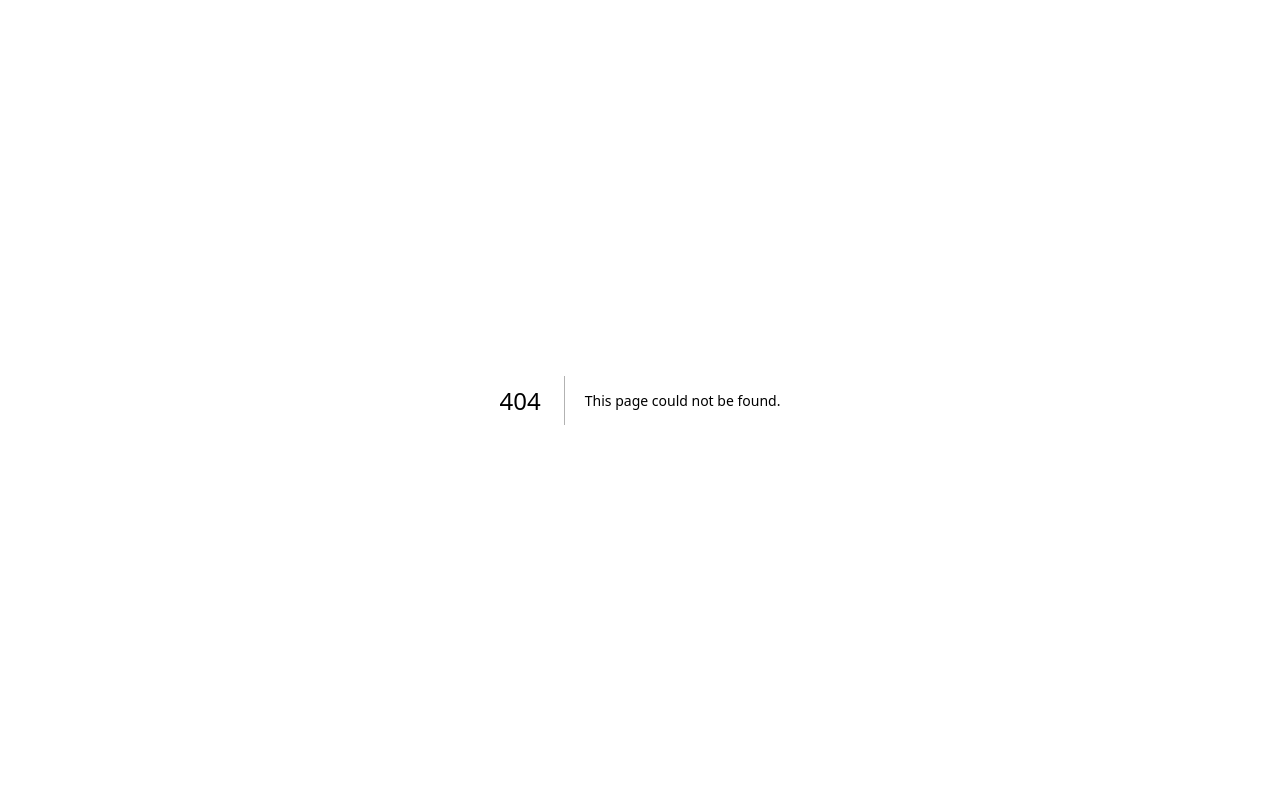
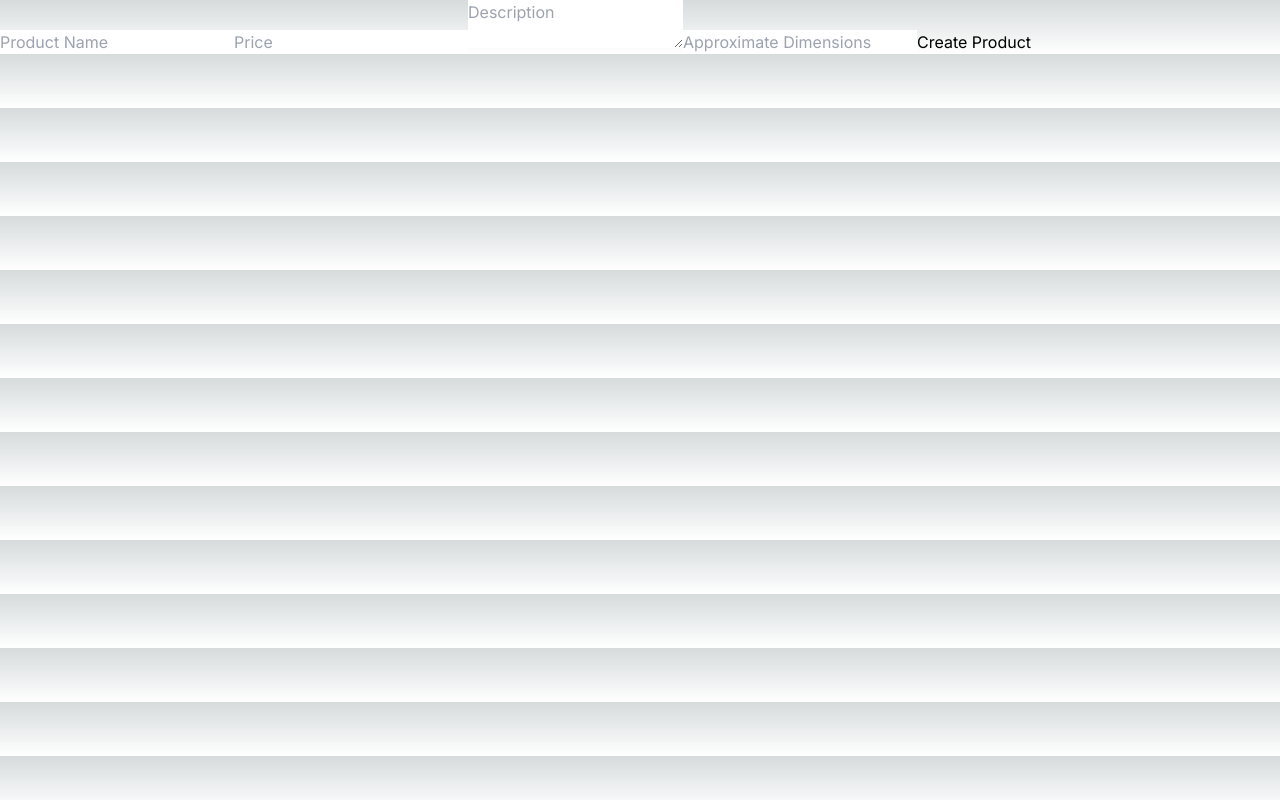
Before and after one commit to Manuel-IA/meru-fronted, a Next.js app: page /products/new in a window 1280 px wide. Before the commit this address had no page. Built offline with nearby package versions, Linux system fonts and the light colour scheme.

Commit message:
Create basic CRUD actions pages for products

```diff
--- /dev/null
+++ b/app/products/[id]/edit/page.js
@@ -0,0 +1,48 @@
+"use client";
+
+import { useState, useEffect } from 'react';
+import { useRouter } from 'next/navigation';
+import api from '../../../../lib/api';
+
+export default function EditProduct({ params }) {
+  const [name, setName] = useState('');
+  const router = useRouter();
+  const { id } = params;
+
+  useEffect(() => {
+    const fetchProduct = async () => {
+      if (id) {
+        try {
+          const response = await api.get(`/products/${id}`);
+          setName(response.data.name);
+        } catch (error) {
+          console.error('Failed to fetch product:', error);
+        }
+      }
+    };
+
+    fetchProduct();
+  }, [id]);
+
+  const updateProduct = async (e) => {
+    e.preventDefault();
+    try {
+      await api.put(`/products/${id}`, { product: { name } });
+      router.push('/products');
+    } catch (error) {
+      console.error('Failed to update product:', error);
+    }
+  };
+
+  return (
+    <form onSubmit={updateProduct}>
+      <input
+        type="text"
+        placeholder="Product Name"
+        value={name}
+        onChange={(e) => setName(e.target.value)}
+      />
+      <button type="submit">Update Product</button>
+    </form>
+  );
+}
--- /dev/null
+++ b/app/products/[id]/page.js
@@ -0,0 +1,33 @@
+"use client";
+
+import { useState, useEffect } from 'react';
+import api from '../../../lib/api';
+
+export default function ProductDetails({ params }) {
+  const [product, setProduct] = useState(null);
+  const { id } = params;
+
+  useEffect(() => {
+    const fetchProduct = async () => {
+      try {
+        const response = await api.get(`/products/${id}`);
+        setProduct(response.data);
+      } catch (error) {
+        console.error('Failed to fetch product:', error);
+      }
+    };
+
+    fetchProduct();
+  }, [id]);
+
+  if (!product) {
+    return <div>Loading...</div>;
+  }
+
+  return (
+    <div>
+      <h1>{product.name}</h1>
+      {}
+    </div>
+  );
+}
--- /dev/null
+++ b/app/products/new/page.js
@@ -0,0 +1,59 @@
+"use client";
+
+import { useState } from 'react';
+import { useRouter } from 'next/navigation';
+import api from '../../../lib/api';
+
+export default function NewProduct() {
+  const [name, setName] = useState('');
+  const [price, setPrice] = useState('');
+  const [description, setDescription] = useState('');
+  const [dimensions, setDimensions] = useState('');
+  const router = useRouter();
+
+  const createProduct = async (e) => {
+    e.preventDefault();
+    try {
+      await api.post('/products', {
+        product: {
+          name,
+          price,
+          description,
+          approximate_dimensions: dimensions,
+        },
+      });
+      router.push('/products');
+    } catch (error) {
+      console.error('Failed to create product:', error);
+    }
+  };
+
+  return (
+    <form onSubmit={createProduct}>
+      <input
+        type="text"
+        placeholder="Product Name"
+        value={name}
+        onChange={(e) => setName(e.target.value)}
+      />
+      <input
+        type="text"
+        placeholder="Price"
+        value={price}
+        onChange={(e) => setPrice(e.target.value)}
+      />
+      <textarea
+        placeholder="Description"
+        value={description}
+        onChange={(e) => setDescription(e.target.value)}
+      />
+      <input
+        type="text"
+        placeholder="Approximate Dimensions"
+        value={dimensions}
+        onChange={(e) => setDimensions(e.target.value)}
+      />
+      <button type="submit">Create Product</button>
+    </form>
+  );
+}
--- /dev/null
+++ b/app/products/page.js
@@ -0,0 +1,54 @@
+"use client";
+
+import { useState, useEffect } from 'react';
+import api from '../../lib/api';
+import Link from 'next/link';
+
+export default function Products() {
+  const [products, setProducts] = useState([]);
+
+  useEffect(() => {
+    const fetchProducts = async () => {
+      try {
+        const response = await api.get('/products');
+        setProducts(response.data);
+      } catch (error) {
+        console.error('Failed to fetch products:', error);
+      }
+    };
+
+    fetchProducts();
+  }, []);
+
+  const deleteProduct = async (id) => {
+    try {
+      await api.delete(`/products/${id}`);
+      setProducts(products.filter((product) => product.id !== id));
+    } catch (error) {
+      console.error('Failed to delete product:', error);
+    }
+  };
+
+  return (
+    <div>
+      <h1>Products</h1>
+      <Link href="/products/new">
+        <button>Add New Product</button>
+      </Link>
+      <ul>
+        {products.map((product) => (
+          <li key={product.id}>
+            {product.name}
+            <button onClick={() => deleteProduct(product.id)}>Delete</button>
+            <Link href={`/products/${product.id}/edit`}>
+              <button>Edit</button>
+            </Link>
+            <Link href={`/products/${product.id}`}>
+              <button>Details</button>
+            </Link>
+          </li>
+        ))}
+      </ul>
+    </div>
+  );
+}
```
